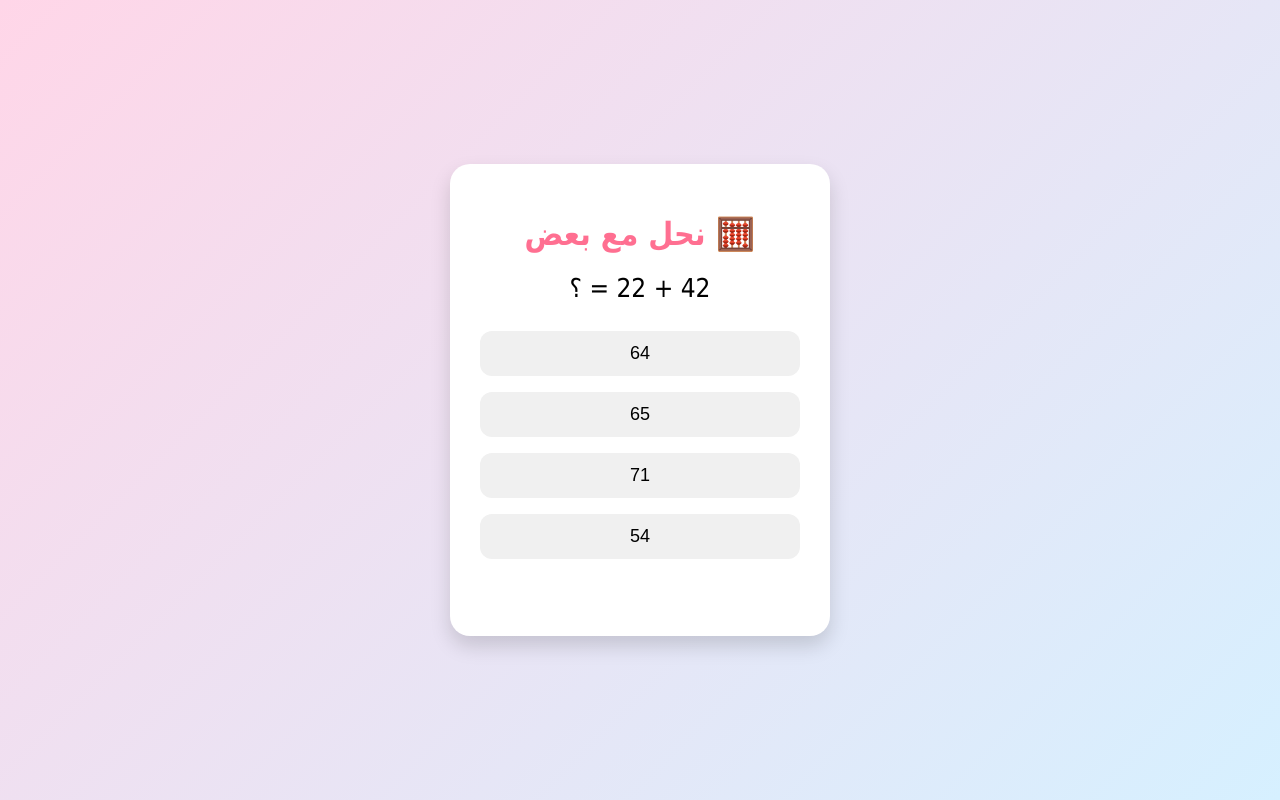
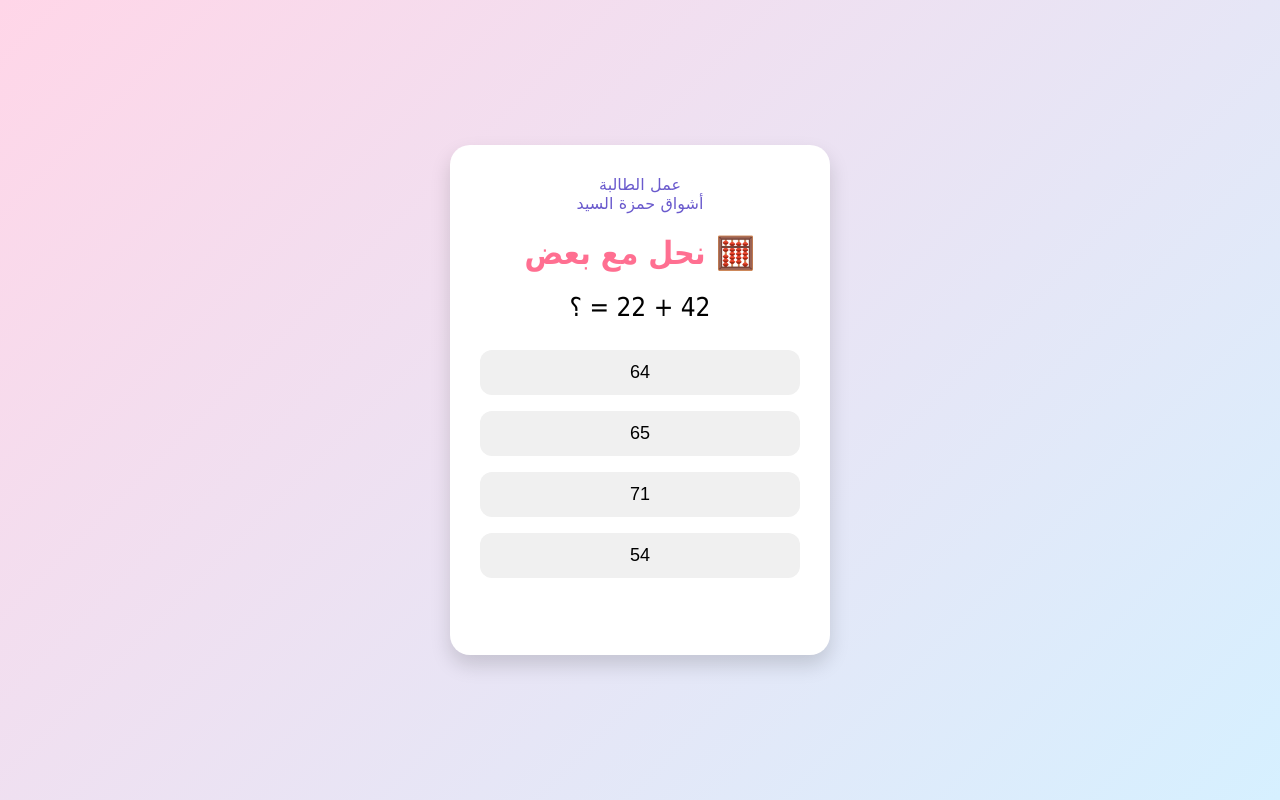
Before and after one commit to AshwagAlsayed/math-game, a plain HTML site: page index.html in a window 1280 px wide. Drawn offline with Linux system fonts and the light colour scheme.

Commit message:
Update index.html

```diff
--- a/index.html
+++ b/index.html
@@ -21,6 +21,13 @@
       width: 320px;
       text-align: center;
       box-shadow: 0 10px 20px rgba(0,0,0,0.15);
+    }
+
+    .author {
+      font-family: 'Comic Sans MS', 'Trebuchet MS', cursive;
+      color: #6a5acd;
+      margin-bottom: 15px;
+      font-size: 16px;
     }
 
     h1 {
@@ -69,6 +76,7 @@
 <body>
 
   <div class="game">
+    <div class="author">عمل الطالبة<br>أشواق حمزة السيد</div>
     <h1>🧮 نحل مع بعض</h1>
     <div class="question" id="question"></div>
     <div class="options" id="options"></div>
@@ -76,59 +84,67 @@
   </div>
 
   <script>
-    const questionEl = document.getElementById('question');
-    const optionsEl = document.getElementById('options');
-    const messageEl = document.getElementById('message');
+  const questionEl = document.getElementById("question");
+  const optionsEl = document.getElementById("options");
+  const messageEl = document.getElementById("message");
 
   let correctAnswer = 0;
 
   function randomNumber() {
-      return Math.floor(Math.random() * 100); // من 0 إلى 99
+    return Math.floor(Math.random() * 100);
   }
 
   function generateQuestion() {
-      messageEl.textContent = '';
-      optionsEl.innerHTML = '';
+    messageEl.textContent = "";
+    optionsEl.innerHTML = "";
 
-      const num1 = randomNumber();
-      const num2 = randomNumber();
+    let num1 = randomNumber();
+    let num2 = randomNumber();
     const isAddition = Math.random() > 0.5;
 
     if (isAddition) {
       correctAnswer = num1 + num2;
-        questionEl.textContent = `${num1} + ${num2} = ؟`;
+      questionEl.textContent = num1 + " + " + num2 + " = ؟";
     } else {
+      if (num2 > num1) {
+        let temp = num1;
+        num1 = num2;
+        num2 = temp;
+      }
       correctAnswer = num1 - num2;
-        questionEl.textContent = `${num1} - ${num2} = ؟`;
+      questionEl.textContent = num1 + " - " + num2 + " = ؟";
     }
 
-      const answers = new Set();
-      answers.add(correctAnswer);
-
-      while (answers.size < 4) {
-        answers.add(correctAnswer + Math.floor(Math.random() * 20 - 10));
+    let answers = [correctAnswer];
+    while (answers.length < 4) {
+      let fake = correctAnswer + Math.floor(Math.random() * 20 - 10);
+      if (!answers.includes(fake)) {
+        answers.push(fake);
+      }
     }
 
-      [...answers].sort(() => Math.random() - 0.5).forEach(answer => {
-        const btn = document.createElement('button');
+    answers.sort(() => Math.random() - 0.5);
+
+    answers.forEach(answer => {
+      const btn = document.createElement("button");
       btn.textContent = answer;
-        btn.onclick = () => checkAnswer(btn, answer);
+      btn.onclick = function () {
+        checkAnswer(btn, answer);
+      };
       optionsEl.appendChild(btn);
     });
   }
 
   function checkAnswer(button, answer) {
-      const buttons = document.querySelectorAll('.options button');
-      buttons.forEach(b => b.disabled = true);
+    const buttons = document.querySelectorAll(".options button");
 
     if (answer === correctAnswer) {
-        button.classList.add('correct');
-        messageEl.textContent = '🎉 إجابة صحيحة!';
+      button.classList.add("correct");
+      messageEl.textContent = "🎉 إجابة صحيحة!";
       setTimeout(generateQuestion, 1000);
     } else {
-        button.classList.add('wrong');
-        messageEl.textContent = '❌ حاول مرة ثانية';
-        buttons.forEach(b => b.disabled = false);
+      button.classList.add("wrong");
+      messageEl.textContent = "❌ حاول مرة ثانية";
     }
   }
 
```
Lines whose indentation alone changed are shown as unchanged.
